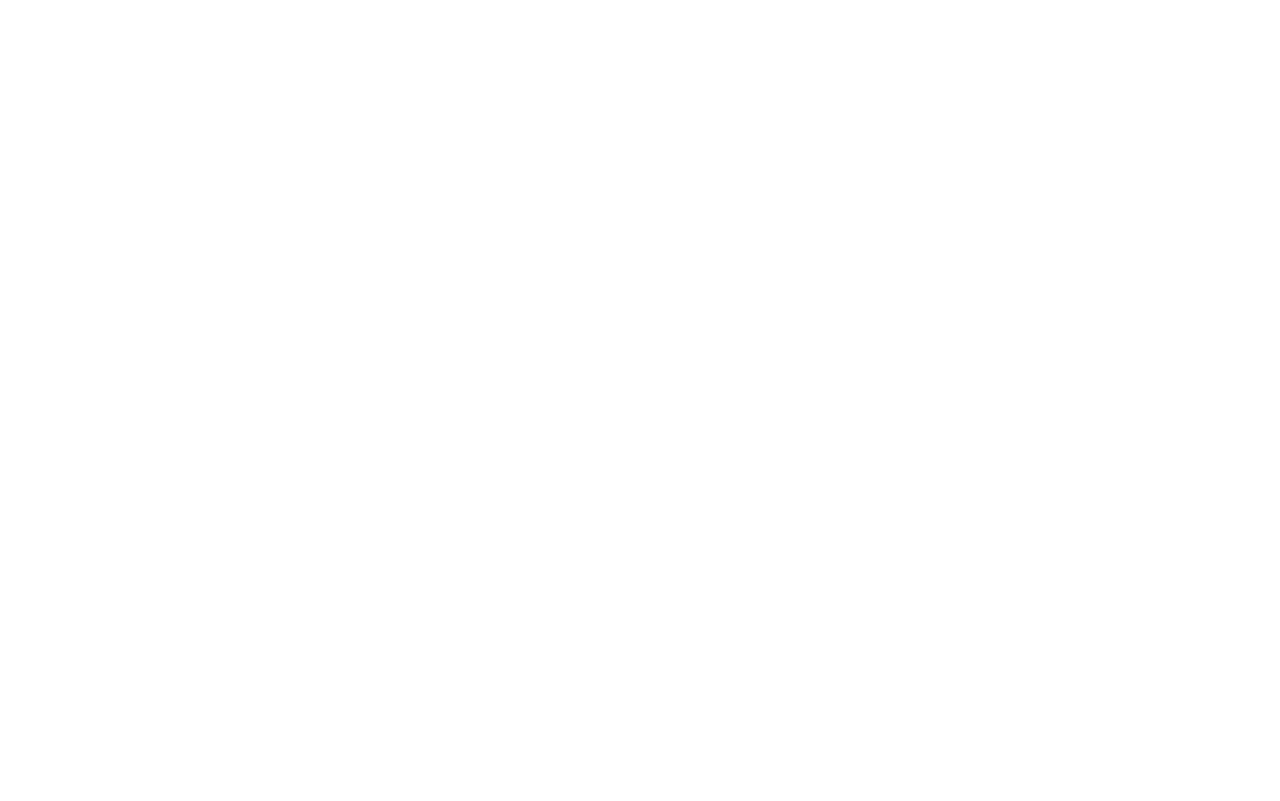
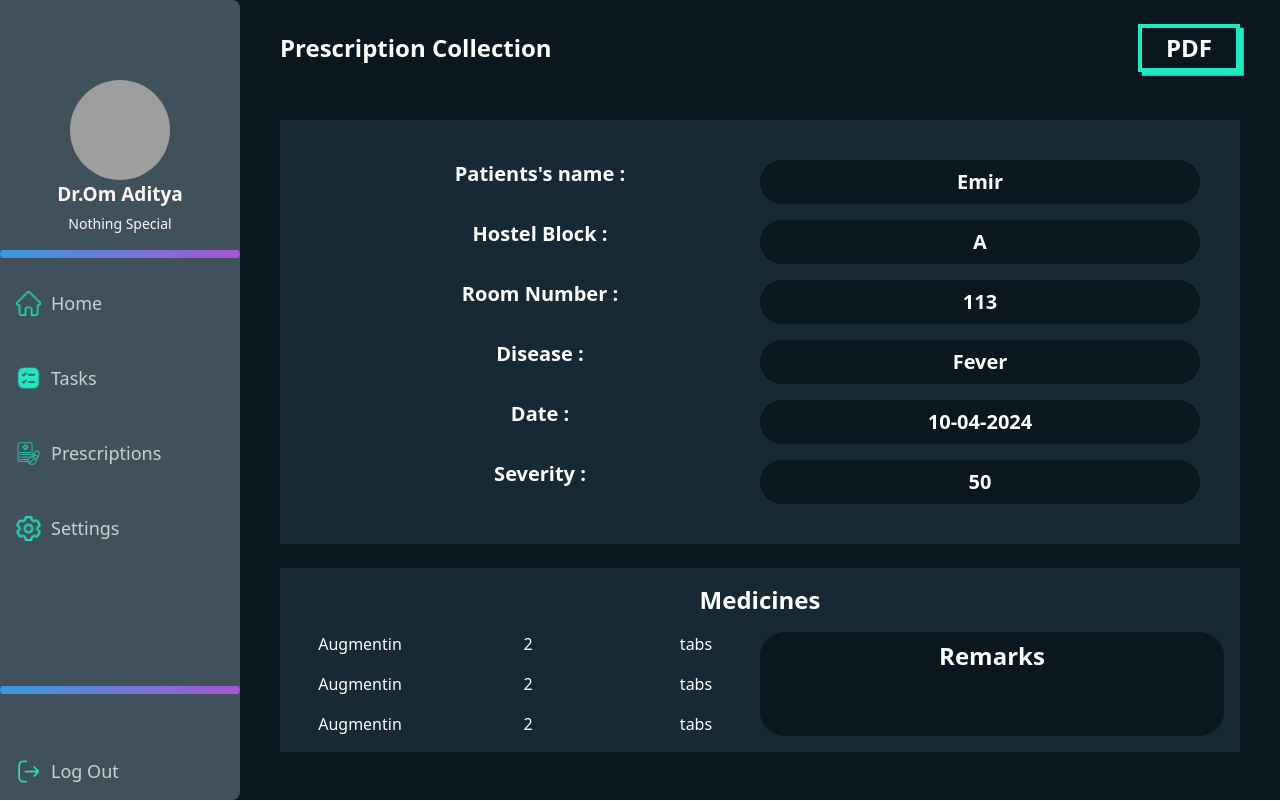
Before and after one commit to Zeref101/Solve-Health, a React (Vite) app: page /view-prescription in a window 1280 px wide. Before the commit this address had no page. Built offline with nearby package versions, Linux system fonts and the light colour scheme; grey boxes are pictures that could not be loaded.

Commit message:
✨ Add ViewPrescription component

```diff
--- a/src/App.jsx
+++ b/src/App.jsx
@@ -10,6 +10,7 @@ import Login from "./_auth/Login.jsx";
 import DoctorDashboard from "./_root/doctor/DoctorDashboard.jsx";
 import AddPrescription from "./_root/doctor/AddPrescription.jsx";
 import PrescriptionDetailsPage from "./_root/student/pages/PrescriptionDetailsPage.jsx";
+import ViewPrescription from "./_root/doctor/ViewPrescription.jsx";
 
 export default function App() {
   return (
@@ -36,6 +37,7 @@ export default function App() {
       </Route>
       <Route path="/login" element={<Login />} />
       <Route path="/add-prescription" element={<AddPrescription />} />
+      <Route path="/view-prescription" element={<ViewPrescription />} />
     </Routes>
 
   );
--- a/src/_root/doctor/AddPrescription.jsx
+++ b/src/_root/doctor/AddPrescription.jsx
@@ -79,7 +79,9 @@ export default function AddPrescription() {
             <div className="main w-full flex gap-10 justify-between">
               <div className="left basis-2/3 w-full min-w-96 flex flex-col gap-4 text-xl font-bold">
                 <div className="flex">
-                  <div className="basis-1/2 w-full text-center">Patients's name : </div>
+                  <div className="basis-1/2 w-full text-center">
+                    Patients's name :{" "}
+                  </div>
                   <input
                     value={prescription.name}
                     onChange={(e) => {
@@ -94,7 +96,9 @@ export default function AddPrescription() {
                   ></input>
                 </div>
                 <div className="flex">
-                  <div className="basis-1/2 w-full text-center">Hostel Block : </div>
+                  <div className="basis-1/2 w-full text-center">
+                    Hostel Block :{" "}
+                  </div>
                   <input
                     value={prescription.block}
                     onChange={(e) => {
@@ -109,7 +113,9 @@ export default function AddPrescription() {
                   ></input>
                 </div>
                 <div className="flex">
-                  <div className="basis-1/2 w-full text-center">Room Number : </div>
+                  <div className="basis-1/2 w-full text-center">
+                    Room Number :{" "}
+                  </div>
                   <input
                     value={prescription.room}
                     onChange={(e) => {
@@ -154,7 +160,9 @@ export default function AddPrescription() {
                   ></input>
                 </div>
                 <div className="flex">
-                  <div className="basis-1/2 w-full text-center">Severity : </div>
+                  <div className="basis-1/2 w-full text-center">
+                    Severity :{" "}
+                  </div>
                   <div className="w-full self-center h-full basis-1/2">
                     <Slider
                       progress
@@ -309,6 +317,10 @@ export default function AddPrescription() {
                 </div>
               </div>
             </div>
+            <div className="remarks flex justify-between w-full items-center gap-4">
+              <div className="whitespace-nowrap text-2xl font-extrabold">Additional Remarks :</div>
+              <textarea className="bg-backgroundColor rounded-3xl p-2 w-full" name="" id="" cols="30" rows="2"></textarea>
+            </div>
           </div>
         </div>
       </div>
--- /dev/null
+++ b/src/_root/doctor/ViewPrescription.jsx
@@ -0,0 +1,188 @@
+import React, { useState } from "react";
+import DoctorSidebar from "../../doctor_components/DoctorSidebar";
+
+export default function ViewPrescription() {
+  const [medicines, setMedicines] = useState([
+    {
+      medicineName: "Augmentin",
+      dosage: "2",
+      unit: "tabs",
+      remarks: "",
+    },
+    {
+      medicineName: "Augmentin",
+      dosage: "2",
+      unit: "tabs",
+      remarks: "",
+    },
+    {
+      medicineName: "Augmentin",
+      dosage: "2",
+      unit: "tabs",
+      remarks: "",
+    },
+  ]);
+  const [prescription, setPrescription] = useState({
+    name: "Emir",
+    age: "20",
+    block: "A",
+    room: "113",
+    disease: "Fever",
+    date: "10-04-2024",
+    severity: 50,
+    medicines: medicines,
+  });
+
+  function handleSubmit(e) {
+    e.preventDefault();
+    console.log("Prescription Saved");
+  }
+  return (
+    <div className="min-h-screen bg-backgroundColor w-full text-white flex gap-10">
+      <DoctorSidebar></DoctorSidebar>
+      <div className="dashboard w-full h-full flex flex-col mr-10 gap-6">
+        <div className="header my-6 flex justify-between items-center">
+          <div className="font-extrabold text-2xl">Prescription Collection</div>
+          <div className="relative text-2xl font-extrabold shadow-button">
+            <button
+              onClick={handleSubmit}
+              className="relative active:top-1 w-full h-full border-4 uppercase border-aquaMarine p-1 px-6 active:left-1"
+            >
+              PDF
+            </button>
+          </div>
+        </div>
+        <div className="main w-full flex gap-10 justify-between bg-dark p-10">
+          <div className="left w-full min-w-96 flex flex-col gap-4 text-xl font-bold">
+            <div className="flex">
+              <div className="basis-1/2 w-full text-center">
+                Patients's name :{" "}
+              </div>
+              <div className="w-full basis-1/2 bg-backgroundColor text-center rounded-3xl p-2">
+                {prescription.name}
+              </div>
+              {/* <input
+                value={prescription.name}
+                onChange={(e) => {
+                  setPrescription({
+                    ...prescription,
+                    name: e.target.value,
+                  });
+                  prescription;
+                }}
+                className="w-full basis-1/2 bg-backgroundColor rounded-3xl p-2"
+                type="text"
+              ></input> */}
+            </div>
+            <div className="flex">
+              <div className="basis-1/2 w-full text-center">
+                Hostel Block :{" "}
+              </div>
+              <div className="w-full basis-1/2 bg-backgroundColor rounded-3xl p-2 text-center">
+                {prescription.block}
+              </div>
+              {/* <input
+                value={prescription.block}
+                onChange={(e) => {
+                  setPrescription({
+                    ...prescription,
+                    block: e.target.value,
+                  });
+                  prescription;
+                }}
+                className="w-full basis-1/2 bg-backgroundColor rounded-3xl p-2"
+                type="text"
+              ></input> */}
+            </div>
+            <div className="flex">
+              <div className="basis-1/2 w-full text-center">Room Number : </div>
+              <div className="w-full basis-1/2 bg-backgroundColor rounded-3xl p-2 text-center ">
+                {prescription.room}
+              </div>
+              {/* <input">{prescription.room}</div>
+              {/* <input
+                value={prescription.room}
+                onChange={(e) => {
+                  setPrescription({
+                    ...prescription,
+                    room: e.target.value,
+                  });
+                  prescription;
+                }}
+                className="w-full basis-1/2 bg-backgroundColor rounded-3xl p-2"
+                type="text"
+              ></input> */}
+            </div>
+            <div className="flex">
+              <div className="basis-1/2 w-full text-center">Disease : </div>
+              <div className="w-full basis-1/2 bg-backgroundColor rounded-3xl p-2 text-center ">
+                {prescription.disease}
+              </div>
+              {/* <input">{prescription.disease}</div>
+              {/* <input
+                value={prescription.disease}
+                onChange={(e) => {
+                  setPrescription({
+                    ...prescription,
+                    disease: e.target.value,
+                  });
+                  prescription;
+                }}
+                className="w-full basis-1/2 bg-backgroundColor rounded-3xl p-2"
+                type="text"
+              ></input> */}
+            </div>
+            <div className="flex">
+              <div className="basis-1/2 w-full text-center">Date : </div>
+              <div className="w-full basis-1/2 bg-backgroundColor rounded-3xl p-2 text-center ">
+                {prescription.date}
+              </div>
+              {/* <input">{prescription.date}</div>
+              {/* <input
+                value={prescription.date}
+                onChange={(e) => {
+                  setPrescription({
+                    ...prescription,
+                    date: e.target.value,
+                  });
+                  prescription;
+                }}
+                className="w-full basis-1/2 bg-backgroundColor rounded-3xl p-2"
+                type="date"
+              ></input> */}
+            </div>
+            <div className="flex">
+              <div className="basis-1/2 w-full text-center">Severity : </div>
+              <div className="w-full basis-1/2 bg-backgroundColor rounded-3xl p-2 text-center">
+                {prescription.severity}
+              </div>
+            </div>
+          </div>
+        </div>
+        <div className="bottom bg-dark flex flex-col p-4 gap-4">
+          <div className="font-extrabold text-center text-2xl">Medicines</div>
+          <div className="body w-full h-full flex">
+            <div className="left basis-1/2 w-full flex flex-col gap-4">
+              {medicines.map((medicine, index) => (
+                <div key={index} className="flex gap-10">
+                  <div className="w-1/3 text-center">
+                    {medicine.medicineName}
+                  </div>
+                  <div className="w-1/3 text-center">{medicine.dosage}</div>
+                  <div className="w-1/3 text-center">{medicine.unit}</div>
+                </div>
+              ))}
+            </div>
+            <div className="right basis-1/2 rounded-3xl w-full">
+              <div className="w-full h-full rounded-3xl p-2 bg-backgroundColor">
+                <div className="font-extrabold text-center text-2xl">
+                  Remarks
+                </div>
+              </div>
+            </div>
+          </div>
+        </div>
+      </div>
+    </div>
+  );
+}
```
Lines whose indentation alone changed are shown as unchanged.
